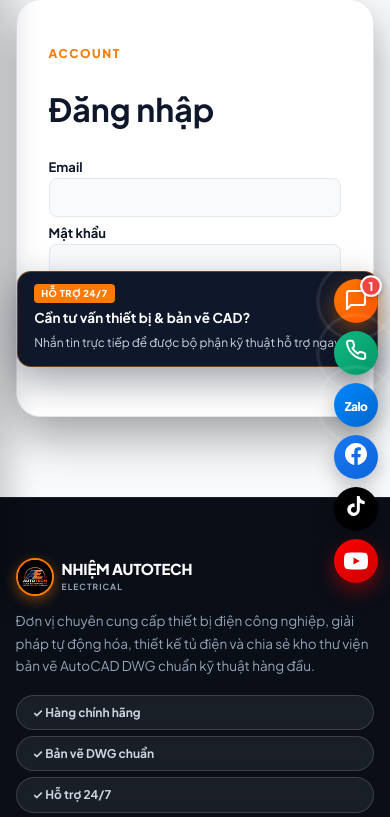
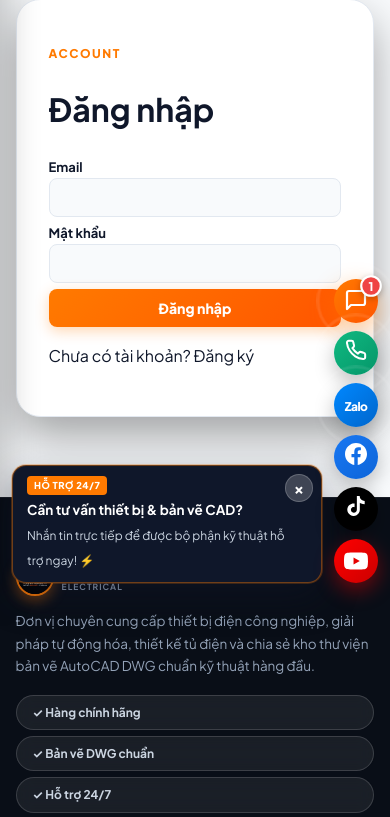
Before and after one commit to trinhnhiemtdh-hash/Nhiem-Autotech-Electrical, a Flask app: page /admin/login?next=/admin/chat in a window 390 px wide. Shown: the part 247-1064 px from the top of the page. Run offline with Flask 3, Linux system fonts and the light colour scheme; data comes from the database, SQL or seed files in the repository; some libraries are stand-ins or nearby versions.

Commit message:
fix(mobile): resolve chat teaser overlapping floating buttons and fix product image gallery lightbox

```diff
--- a/static/css/style.css
+++ b/static/css/style.css
@@ -3863,13 +3863,13 @@ th {
 /* Chat Teaser Popup */
 .chat-teaser {
   position: fixed;
-  bottom: 275px;
-  right: 24px;
+  bottom: 30px;
+  right: 88px;
   background: #0f172a;
   color: #fff;
-  padding: 12px 16px;
+  padding: 12px 38px 12px 16px;
   border-radius: 14px;
-  box-shadow: 0 14px 36px rgba(15, 23, 42, 0.4);
+  box-shadow: 0 14px 36px rgba(15, 23, 42, 0.45), 0 0 0 1px rgba(255, 122, 0, 0.3);
   display: flex;
   flex-direction: column;
   gap: 4px;
@@ -3914,19 +3914,28 @@ th {
 
 .chat-teaser-close {
   position: absolute;
-  top: 6px;
+  top: 8px;
   right: 8px;
-  background: transparent;
-  border: none;
-  color: #94a3b8;
-  font-size: 18px;
+  background: rgba(255, 255, 255, 0.12);
+  border: 1px solid rgba(255, 255, 255, 0.2);
+  color: #ffffff;
+  font-size: 16px;
+  font-weight: 900;
   cursor: pointer;
-  padding: 2px 6px;
+  width: 26px;
+  height: 26px;
+  border-radius: 50%;
+  display: grid;
+  place-items: center;
   line-height: 1;
+  transition: all 0.2s ease;
+  z-index: 10;
 }
 
 .chat-teaser-close:hover {
-  color: #fff;
+  background: #ef4444;
+  color: #fff;
+  border-color: #ef4444;
 }
 
 /* Chat Window */
@@ -4304,8 +4313,25 @@ th {
     border-radius: 20px 20px 0 0 !important;
   }
   .chat-teaser {
-    bottom: 230px !important;
-    right: 12px !important;
-    max-width: calc(100vw - 24px) !important;
+    bottom: 14px !important;
+    right: 68px !important;
+    left: 12px !important;
+    max-width: none !important;
+    width: auto !important;
+    padding: 10px 36px 10px 14px !important;
+    border-radius: 14px !important;
+    z-index: 998 !important;
   }
-}
+  .chat-teaser-close {
+    width: 28px !important;
+    height: 28px !important;
+    font-size: 16px !important;
+    top: 8px !important;
+    right: 8px !important;
+    background: rgba(255, 255, 255, 0.2) !important;
+    border-radius: 50% !important;
+    display: grid !important;
+    place-items: center !important;
+    z-index: 1001 !important;
+  }
+}
--- a/templates/base.html
+++ b/templates/base.html
@@ -67,8 +67,8 @@
   <link rel="preconnect" href="https://fonts.gstatic.com" crossorigin>
   <link href="https://fonts.googleapis.com/css2?family=Plus+Jakarta+Sans:wght@400;500;600;700;800;900&display=swap" rel="stylesheet">
 
-  <link rel="stylesheet" href="{{ url_for('static', filename='css/style.css') }}?v=2.2">
-  <link rel="stylesheet" href="{{ url_for('static', filename='css/electrical.css') }}?v=2.2">
+  <link rel="stylesheet" href="{{ url_for('static', filename='css/style.css') }}?v=2.3">
+  <link rel="stylesheet" href="{{ url_for('static', filename='css/electrical.css') }}?v=2.3">
   <link rel="icon" type="image/jpeg" href="{{ url_for('static', filename='images/logo.jpg') }}?v=4">
   <link rel="shortcut icon" href="{{ url_for('favicon') }}">
   <link rel="apple-touch-icon" href="{{ url_for('static', filename='images/logo.jpg') }}?v=4">
```
Also changed, not shown: templates/product_detail.html (+14 -13 lines).
